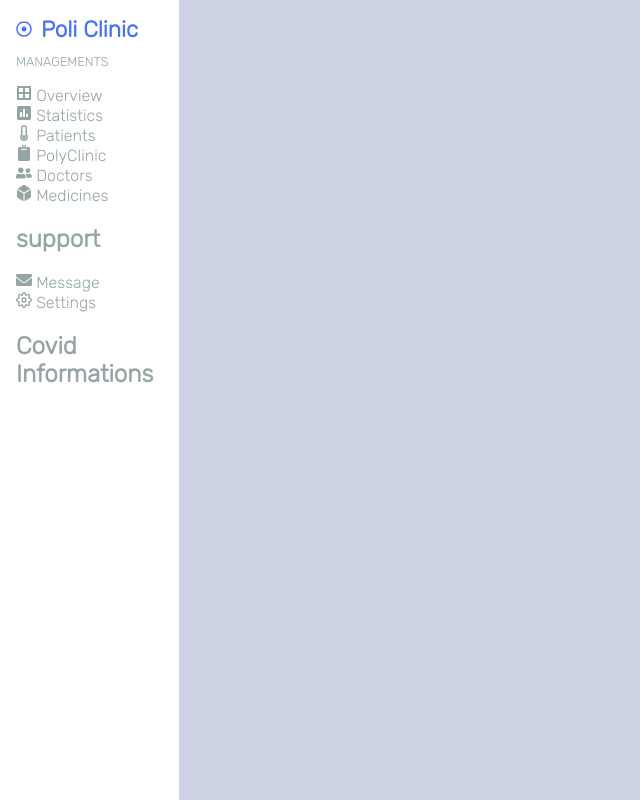
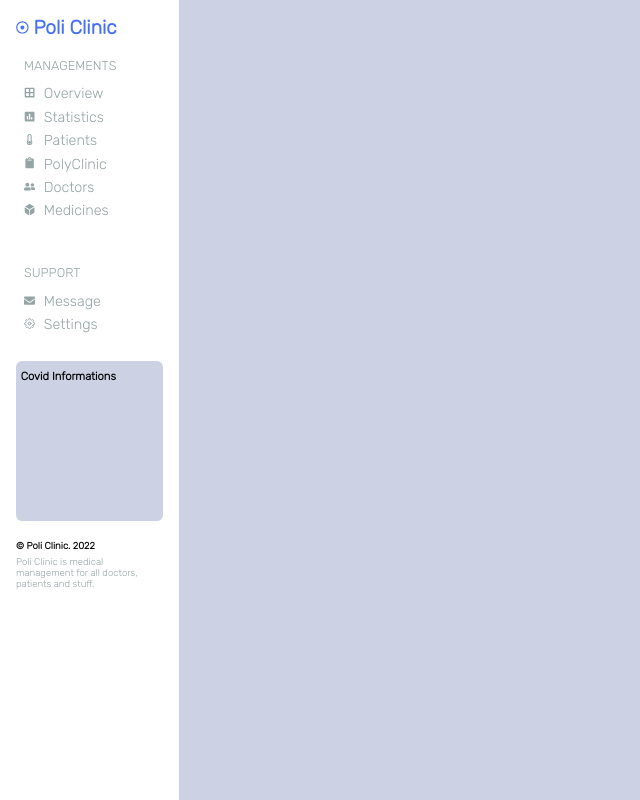
Before and after one commit to Tinashe-Muchie/Poli_Dashboard, a React (Create React App) app: page / in a window 1280 px wide. Shown: the whole page, without its empty margins (0-640 px from the left). Built offline with nearby package versions, Linux system fonts and the light colour scheme.

Commit message:
sidebar changes

```diff
--- a/src/Components/Left-sidebar.tsx
+++ b/src/Components/Left-sidebar.tsx
@@ -64,20 +64,28 @@ const support_list: list_if[] = [
 ];
 
 const management = managements_list.map((item) => (
-  <li key={item.id}>
+  <li key={item.id} className="list_style">
+    <a href={`/hello`}>
     <span> {item.icon} </span>
     <span> {item.title} </span>
+    </a>
   </li>
 ));
 
 const support = support_list.map((item) => (
-  <li key={item.id}>
+  <li key={item.id} className="list_style">
+    <a href={`/hello`}>
     <span> {item.icon} </span>
     <span> {item.title} </span>
+    </a>
+
   </li>
 ));
 
 export const LEFT_SIDEBAR = () => {
+
+  const date = new Date();
+  const current_year = date.getFullYear();
   return (
     <div className="sidebar_wrapper">
       <div className="sidebar_heading">
@@ -91,12 +99,20 @@ export const LEFT_SIDEBAR = () => {
         <h2> Managements </h2>
         <ul> {management}</ul>
       </div>
-      <div>
+      <div className="sidebar_management">
         <h2> support </h2>
         <ul> {support} </ul>
       </div>
-      <div>
-        <h2> Covid Informations </h2>
+      <div className="sidebar_tile">
+        <span> Covid Informations </span>
+      </div>
+      <div className="sidebar_footer">
+        <span>
+         &copy; Poli Clinic. {current_year}
+        </span>
+        <span>
+          Poli Clinic is medical management for all doctors, patients and stuff.
+        </span>
       </div>
     </div>
   );
--- a/src/styles.css
+++ b/src/styles.css
@@ -86,11 +86,12 @@ body {
 }
 
 .sidebar_heading span:first-of-type {
-  margin-right: 0.3em;
+  margin-right: 0.1em;
+  font-size: 0.8em;
 }
 
 .sidebar_heading span:last-of-type {
-  font-size: 1.4rem;
+  font-size: 1.2rem;
   font-weight: bold;
 }
 
@@ -99,8 +100,68 @@ ul {
   list-style-type: none;
 }
 
+.sidebar_management {
+  padding: 0.5em;
+}
+
 .sidebar_management h2 {
   text-transform: uppercase;
   font-size: 0.8rem;
   font-weight: normal;
 }
+
+.sidebar_management > ul {
+  font-size: 0.8rem;
+}
+
+.sidebar_wrapper .sidebar_tile {
+  background-color: var(--background-blue);
+  border: hidden;
+  border-radius: 0.4em;
+  min-height: 20vh;
+  color: black;
+  padding: 0.3em;
+}
+
+.sidebar_wrapper .sidebar_tile > span {
+  font-size: 0.7rem;
+  font-weight: bold;
+}
+
+.sidebar_wrapper .sidebar_footer {
+  margin-top: 2em;
+  display: flex;
+  flex-direction: column;
+  font-size: 0.6rem;
+  border: 1em solid var(--left_sidebar_font);
+}
+
+.sidebar_wrapper .sidebar_footer span:first-of-type {
+  font-weight: bold;
+  margin-bottom: 0.5em;
+  color: black;
+}
+
+.list_style {
+  padding-bottom: 0.5em;
+  vertical-align: middle;
+}
+
+.list_style > a {
+  text-decoration: none;
+  color: var(--left-sidebar-font);
+}
+
+.list_style > a:hover {
+  display: block;
+  color: var(--button-blue);
+}
+
+.list_style span:first-of-type {
+  font-size: 0.7rem;
+  margin-right: 0.5em;
+}
+
+.list_style span:last-of-type {
+  font-size: 0.9rem;
+}
```
